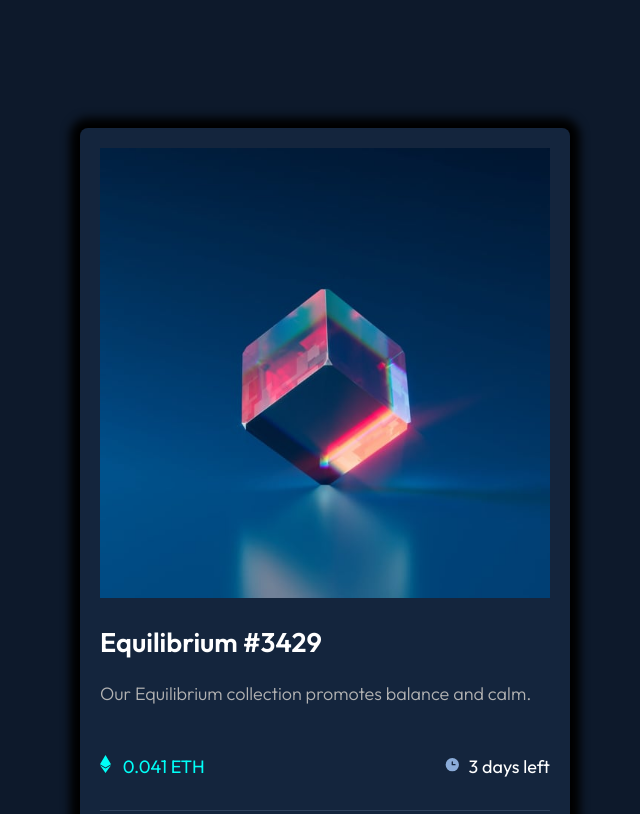
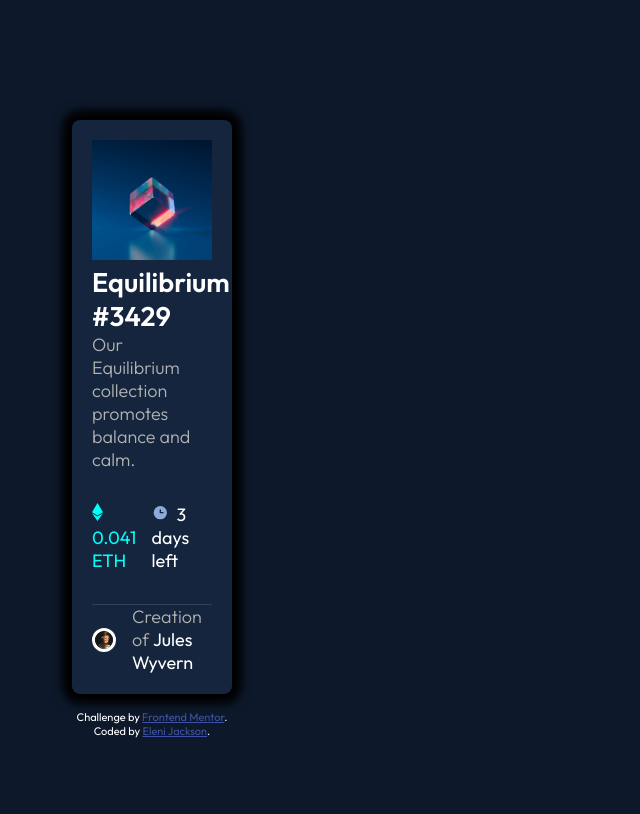
Before and after one commit to elrjacks/nft-preview.github.io, a plain HTML site: page index.html in a window 1280 px wide. Shown: the part 440-1254 px from the top of the page, without its empty margins (488-1128 px from the left). Drawn offline with Linux system fonts and the light colour scheme.

Commit message:
changes to media

```diff
--- a/style.css
+++ b/style.css
@@ -1,4 +1,10 @@
 @import url('https://fonts.googleapis.com/css2?family=Outfit:wght@300;400;600&family=Roboto:wght@400;700;900&display=swap');
+
+*{
+    margin: 0;
+    padding:0;
+    box-sizing: border-box;
+}
 
 :root{
 --softBlue: hsl(215, 51%, 70%);
@@ -121,9 +127,9 @@ span:hover{
     cursor: pointer;
 }
 
-@media(min-width: 500px){
+@media(max-width: 400px){
     .main-box{
-        width: 450px;
+        padding: 40px;
         margin: 0 auto 1rem;
     }
 }
```
